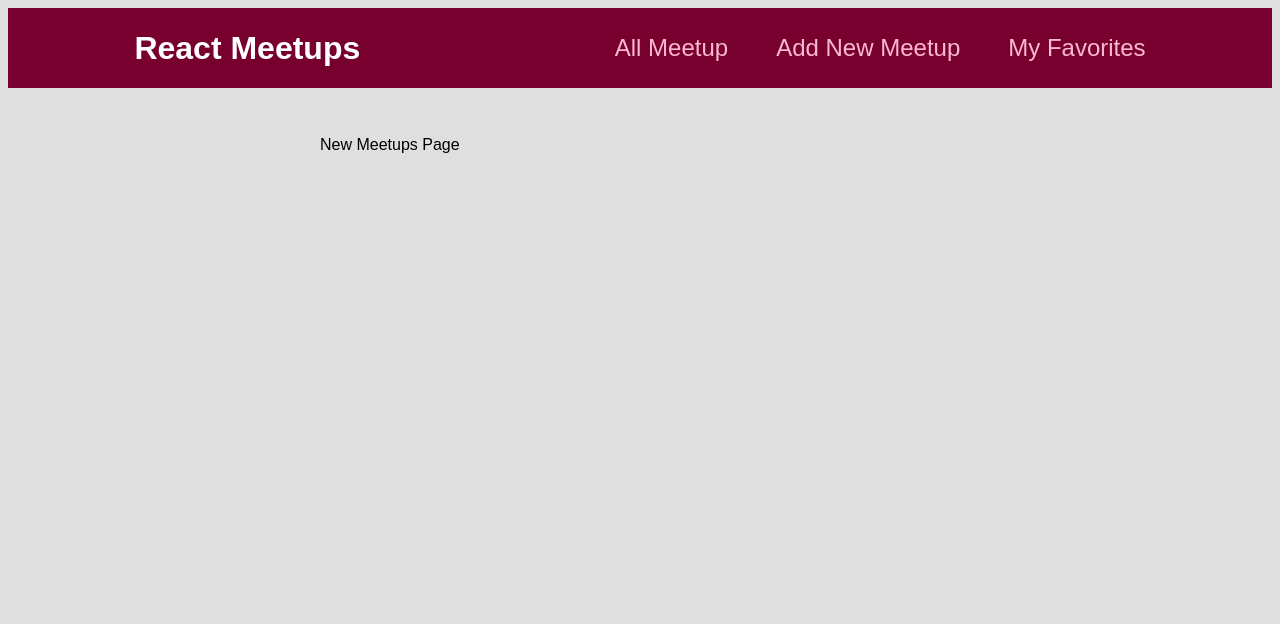
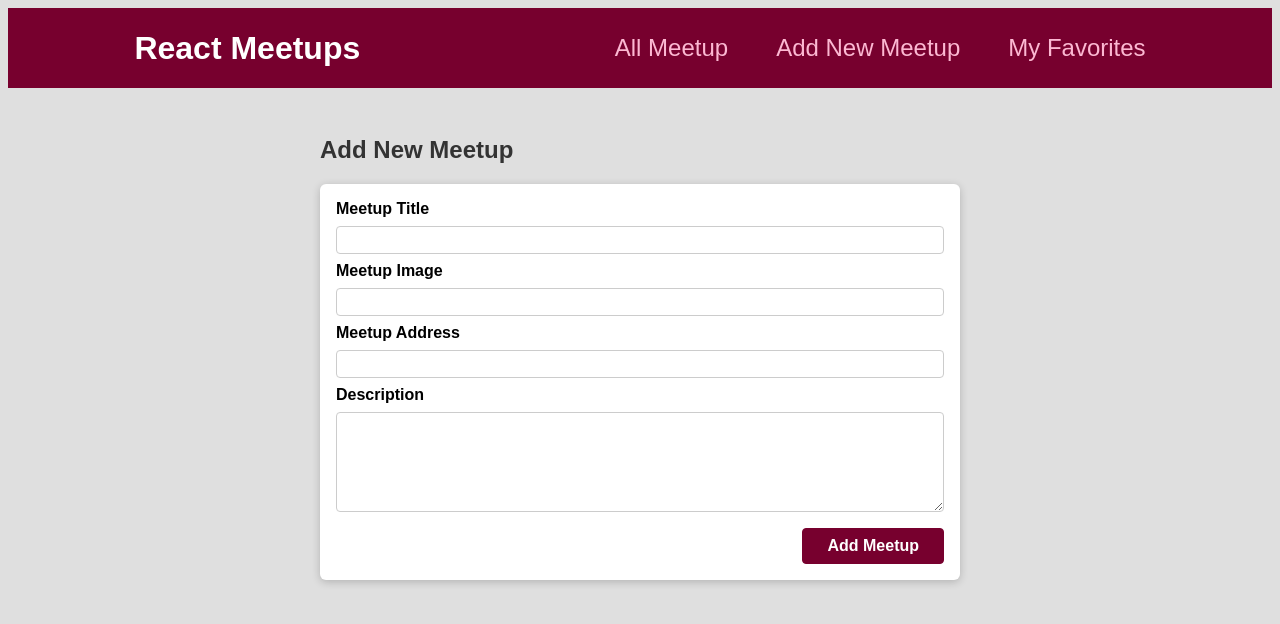
Before and after one commit to AnoyRC/react-course, a React (Create React App) app: page /new-meetups in a window 1280 px wide. Shown: the top 624 px of the page. Built offline with nearby package versions, Linux system fonts and the light colour scheme.

Commit message:
Form Added

```diff
--- /dev/null
+++ b/src/components/meetups/NewMeetupForm.js
@@ -0,0 +1,32 @@
+import Card from "../ui/Card";
+import classes from "./NewMeetupForm.module.css";
+
+function NewMeetupForm(){
+   return(
+       <Card>
+           <form className={classes.form}>
+               <div className={classes.control}>
+                   <label htmlFor="title">Meetup Title</label>
+                   <input type = "text" required id="title" />
+               </div>
+               <div className={classes.control}>
+                   <label htmlFor="image">Meetup Image</label>
+                   <input type = "url" required id="image" />
+               </div>
+               <div className={classes.control}>
+                   <label htmlFor="address">Meetup Address</label>
+                   <input type = "text" required id="address" />
+               </div>
+               <div className={classes.control}>
+                   <label htmlFor="description">Description</label>
+                   <textarea id="description" required rows='5'></textarea>
+               </div>
+               <div className={classes.actions}>
+                   <button>Add Meetup</button>
+               </div>
+           </form>
+        </Card>
+   );
+}
+
+export default NewMeetupForm;
--- /dev/null
+++ b/src/components/meetups/NewMeetupForm.module.css
@@ -0,0 +1,45 @@
+.form {
+    padding: 1rem;
+  }
+
+  .control {
+    margin-bottom: 0.5rem;
+  }
+
+  .control label {
+    display: block;
+    font-weight: bold;
+    margin-bottom: 0.5rem;
+  }
+
+  .control input,
+  .control textarea {
+    display: block;
+    font: inherit;
+    border-radius: 4px;
+    border: 1px solid #ccc;
+    padding: 0.25rem;
+    width: 100%;
+  }
+
+  .actions {
+    margin-top: 1rem;
+    text-align: right;
+  }
+
+  .actions button {
+    font: inherit;
+    cursor: pointer;
+    background-color: #77002e;
+    color: white;
+    padding: 0.5rem 1.5rem;
+    border: 1px solid #77002e;
+    border-radius: 4px;
+    font-weight: bold;
+  }
+
+  .actions button:hover,
+  .actions button:active {
+    background-color: #a50e48;
+    border-color: #a50e48;
+  }
--- a/src/pages/NewMeetups.js
+++ b/src/pages/NewMeetups.js
@@ -1,6 +1,11 @@
+import NewMeetupForm from "../components/meetups/NewMeetupForm";
+
 function NewMeetups(){
    return(
-       <div>New Meetups Page</div>
+       <section>
+           <h1>Add New Meetup</h1>
+           <NewMeetupForm />
+       </section>
    );
 }
 
```
